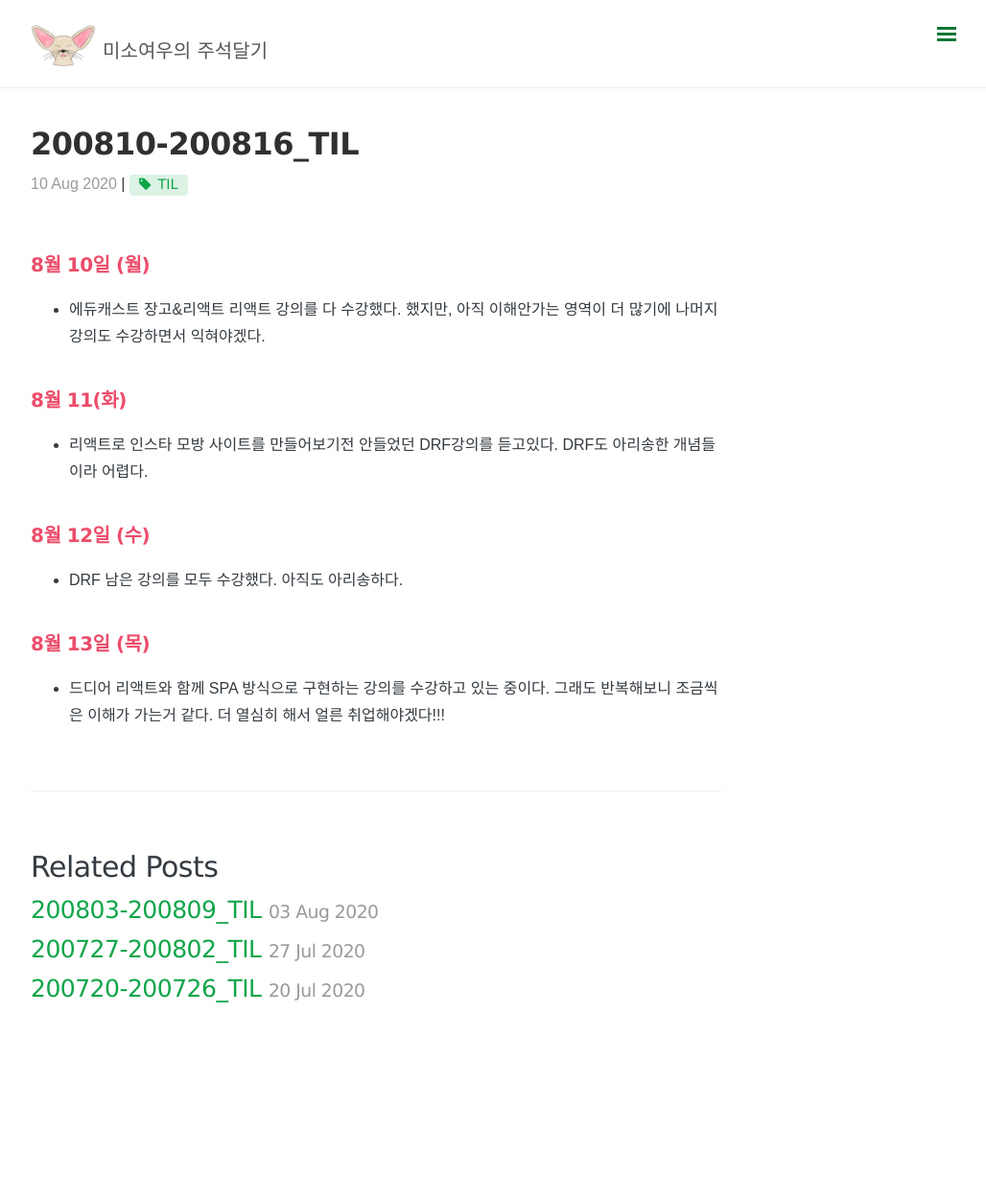
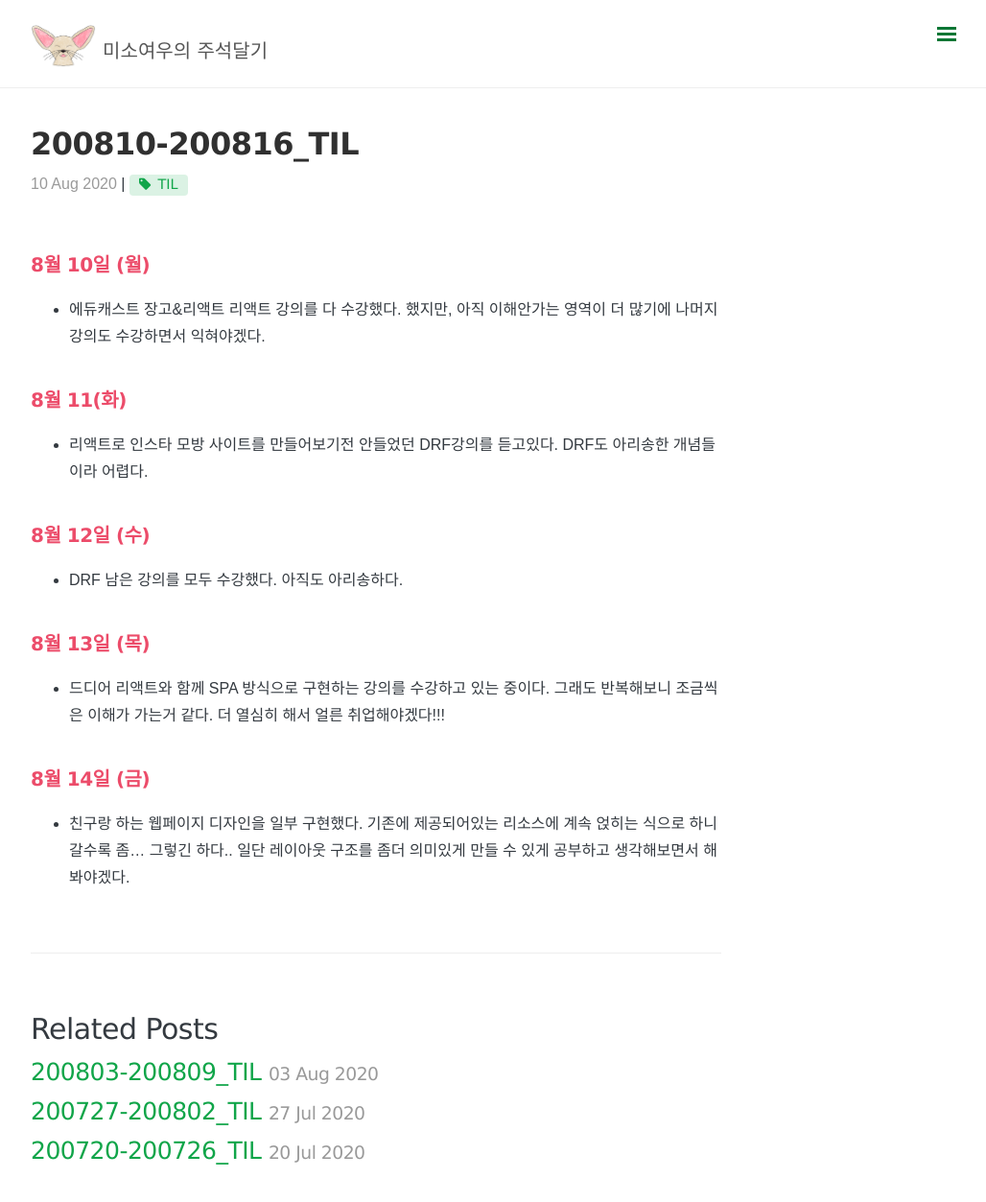
Before and after one commit to somefood/somefood.github.io, a Jekyll site: the page built from _posts/Today I Learned/2020-08-10-08-16-TIL.md, in a window 1280 px wide and 1275 px high. Shown: the top 1253 px of the window at 96% size, without its empty margins (248-1276 px from the left). Built offline with Jekyll 4.4.1, drawn with Linux system fonts in a browser that asks for light colours; nearby versions of some CDN libraries; comment, search, counter and statistics services are not loaded.

Commit message:
수정: 내용 추가

```diff
--- a/_posts/Today I Learned/2020-08-10-08-16-TIL.md
+++ b/_posts/Today I Learned/2020-08-10-08-16-TIL.md
@@ -18,3 +18,6 @@ comments: true
 
 ## 8월 13일 (목)
 - 드디어 리액트와 함께 SPA 방식으로 구현하는 강의를 수강하고 있는 중이다. 그래도 반복해보니 조금씩은 이해가 가는거 같다. 더 열심히 해서 얼른 취업해야겠다!!!
+
+## 8월 14일 (금)
+- 친구랑 하는 웹페이지 디자인을 일부 구현했다. 기존에 제공되어있는 리소스에 계속 얹히는 식으로 하니 갈수록 좀... 그렇긴 하다.. 일단 레이아웃 구조를 좀더 의미있게 만들 수 있게 공부하고 생각해보면서 해봐야겠다.
```
